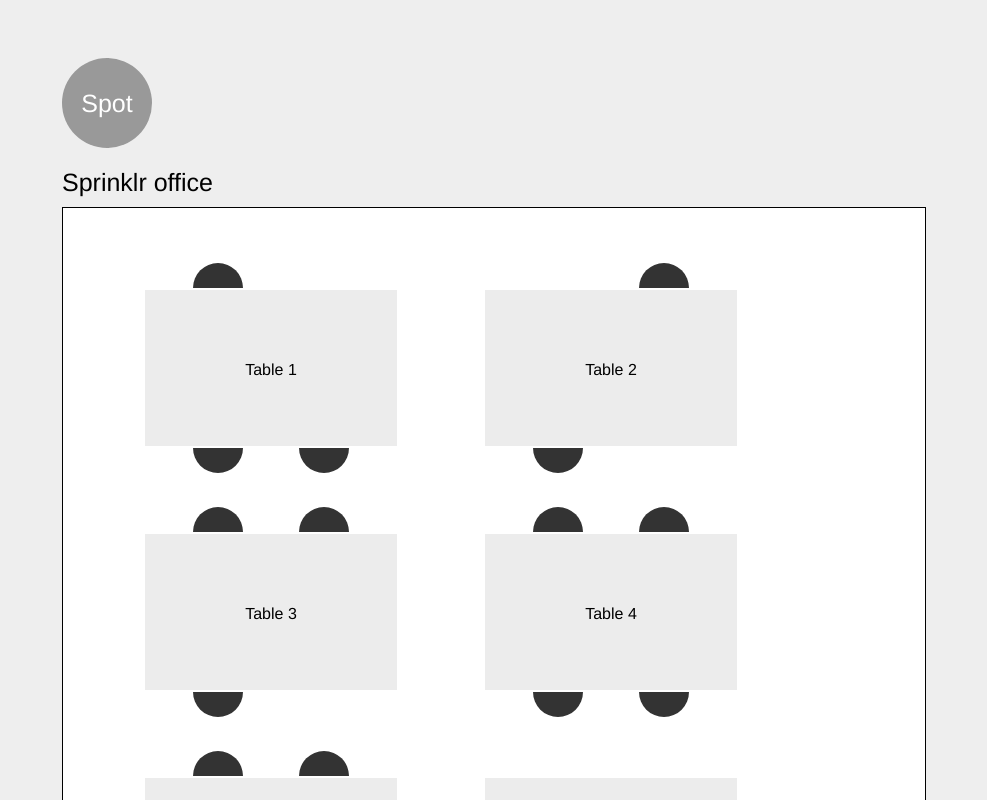
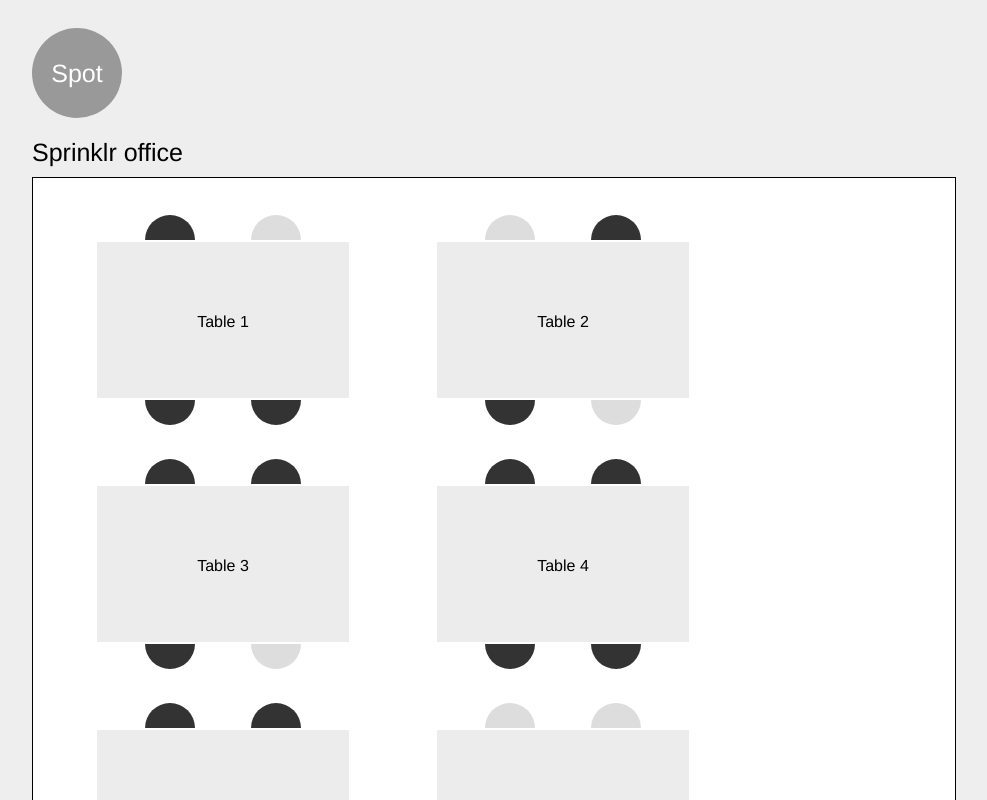
Before and after one commit to doubleslashmonk/Spot, a React app: page / in a window 1280 px wide. Shown: the top 800 px of the page, without its empty margins (146-1133 px from the left). Built offline with nearby package versions, Linux system fonts and the light colour scheme.

Commit message:
added vacant seat logic and CSS padding

```diff
--- a/App/components/Table.js
+++ b/App/components/Table.js
@@ -2,9 +2,22 @@ import React from 'react';
 import Member from './Member';
 
 const
-		getMembersList = (members) => {
-		return members;
+	NUM_SEATS = 4,
+	getMembersList = (oldMembersList = []) => {
+		let
+			occupiedSeats = oldMembersList.map( ({seat}) => seat),
+			newMembersList = [...oldMembersList];
 
+		for(let i=1; i<=4; i++) {
+			if(occupiedSeats.indexOf(i) < 0) {
+				newMembersList.push( {
+					seat: i,
+					vacant: true
+				} );
+			}
+		}
+
+		return newMembersList;
 	},
 
 	Table = ({
--- a/App/styles/base.css
+++ b/App/styles/base.css
@@ -2,7 +2,7 @@ body {
 	background-color: #eee;
 	/* Websafe Fonts */
 	font-family: Helvetica, Open Sans, sans-serif;
-	padding: 50px 200px;
+	padding: 20px 170px;
 }
 
 .clearfix:before,
@@ -34,6 +34,7 @@ body {
 }
 
 .toolbar {
+	/* Websafe Fonts */
 	font-family: Helvetica, Open Sans, sans-serif;
 	margin-bottom: 10px;
 }
@@ -47,7 +48,7 @@ body {
 	background-color: #fff;
 	border: 1px solid #000;
 	box-sizing: border-box;
-	padding: 38px;
+	padding: 20px;
 	width: 100%;
 }
 
@@ -57,6 +58,17 @@ body {
 	position: relative;
 	text-align: center;
 
+}
+
+.table--inner {
+	background-color: #ececec;
+    box-sizing: border-box;
+	border: 2px solid #fff;
+	height: 10rem;
+	line-height: 10rem;
+	position: relative;
+	width: 16rem;
+    z-index: 1;
 }
 
 .table--inner {
```
